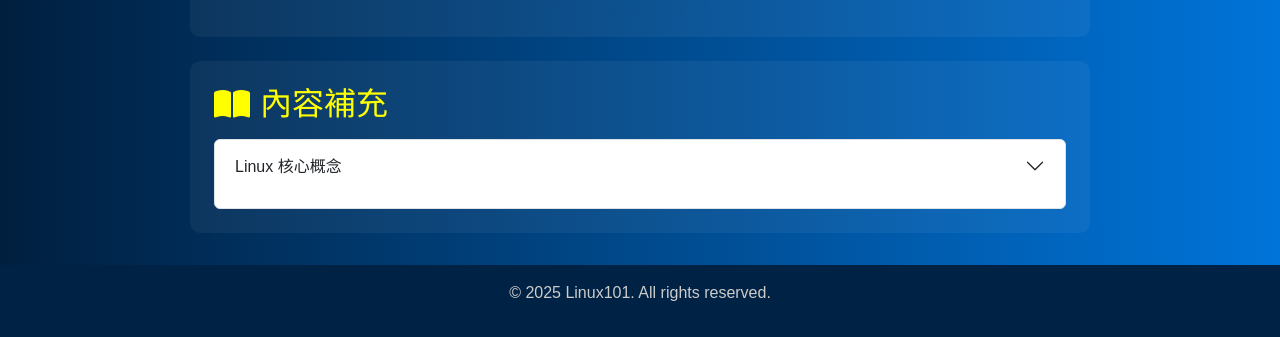
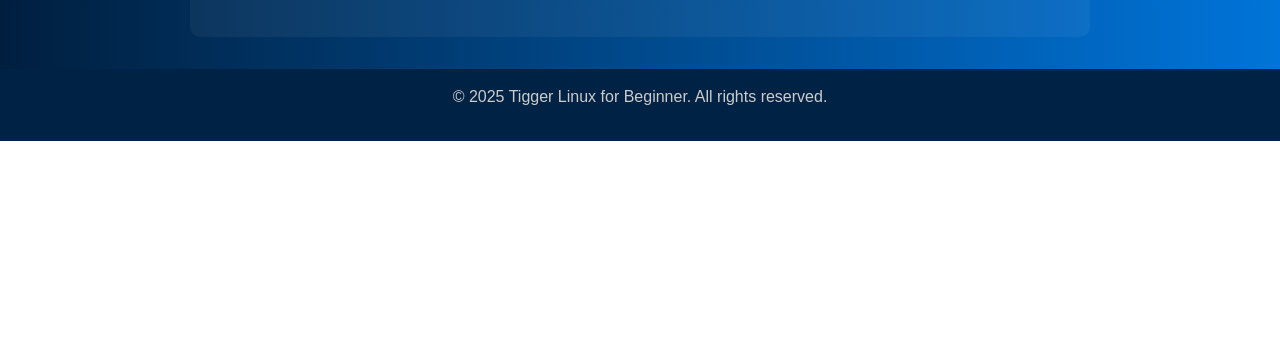
Before and after one commit to john-nobody/LINUX100, a plain HTML site: page index.html in a window 1280 px wide. Shown: the part 760-1097 px from the top of the page. After the commit the page ends 901 px from the top, so only its background shows below. Drawn offline with nearby package versions, Linux system fonts and the light colour scheme.

Commit message:
index.html

```diff
--- a/index.html
+++ b/index.html
@@ -131,26 +131,8 @@
     </ul>
   </section>
 
-  <section class="section">
-    <h2><i class="fas fa-book-open"></i> 內容補充</h2>
-    <div class="accordion" id="extraContent">
-      <div class="accordion-item">
-        <h2 class="accordion-header" id="headingOne">
-          <button class="accordion-button collapsed" type="button" data-bs-toggle="collapse" data-bs-target="#collapseOne">
-            Linux 核心概念
-          </button>
-        </h2>
-        <div id="collapseOne" class="accordion-collapse collapse" data-bs-parent="#extraContent">
-          <div class="accordion-body">
-            Linux 是一個自由與開源的作業系統核心，可用於伺服器、桌面與嵌入式系統。
-          </div>
-        </div>
-      </div>
-    </div>
-  </section>
-
   <footer>
-    <p>&copy; 2025 Linux101. All rights reserved.</p>
+    <p>&copy; 2025 Tigger Linux for Beginner. All rights reserved.</p>
   </footer>
 
   <script src="https://cdn.jsdelivr.net/npm/bootstrap@5.3.2/dist/js/bootstrap.bundle.min.js"></script>
```
